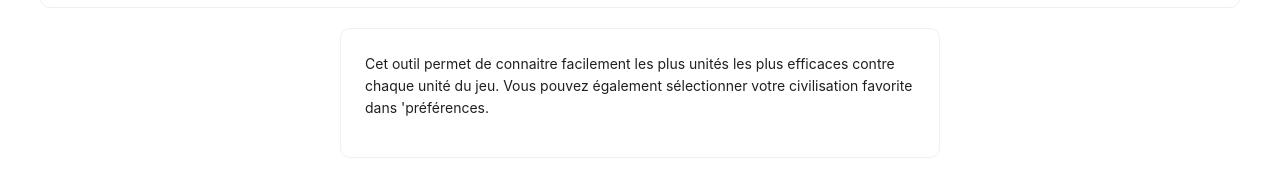
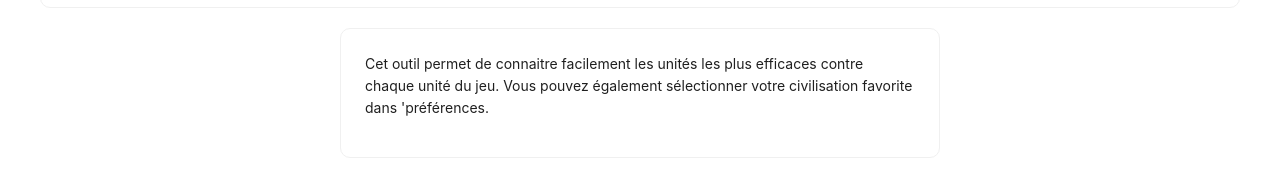
Before and after one commit to LouisMaupas/aomTools, a React (Vite) app: page / in a window 1280 px wide. Shown: the part 268-437 px from the top of the page. Built offline with nearby package versions, Linux system fonts and the light colour scheme.

Commit message:
fix(Home): typo

```diff
--- a/src/pages/Home/Home.jsx
+++ b/src/pages/Home/Home.jsx
@@ -78,7 +78,7 @@ const HomePage = () => {
           >
             <Paragraph style={{ textAlign: "left" }}>
               {t(
-                "Cet outil permet de connaitre facilement les plus unités les plus efficaces contre chaque unité du jeu. Vous pouvez également sélectionner votre civilisation favorite dans 'préférences."
+                "Cet outil permet de connaitre facilement les unités les plus efficaces contre chaque unité du jeu. Vous pouvez également sélectionner votre civilisation favorite dans 'préférences."
               )}
             </Paragraph>
           </Card>
```
